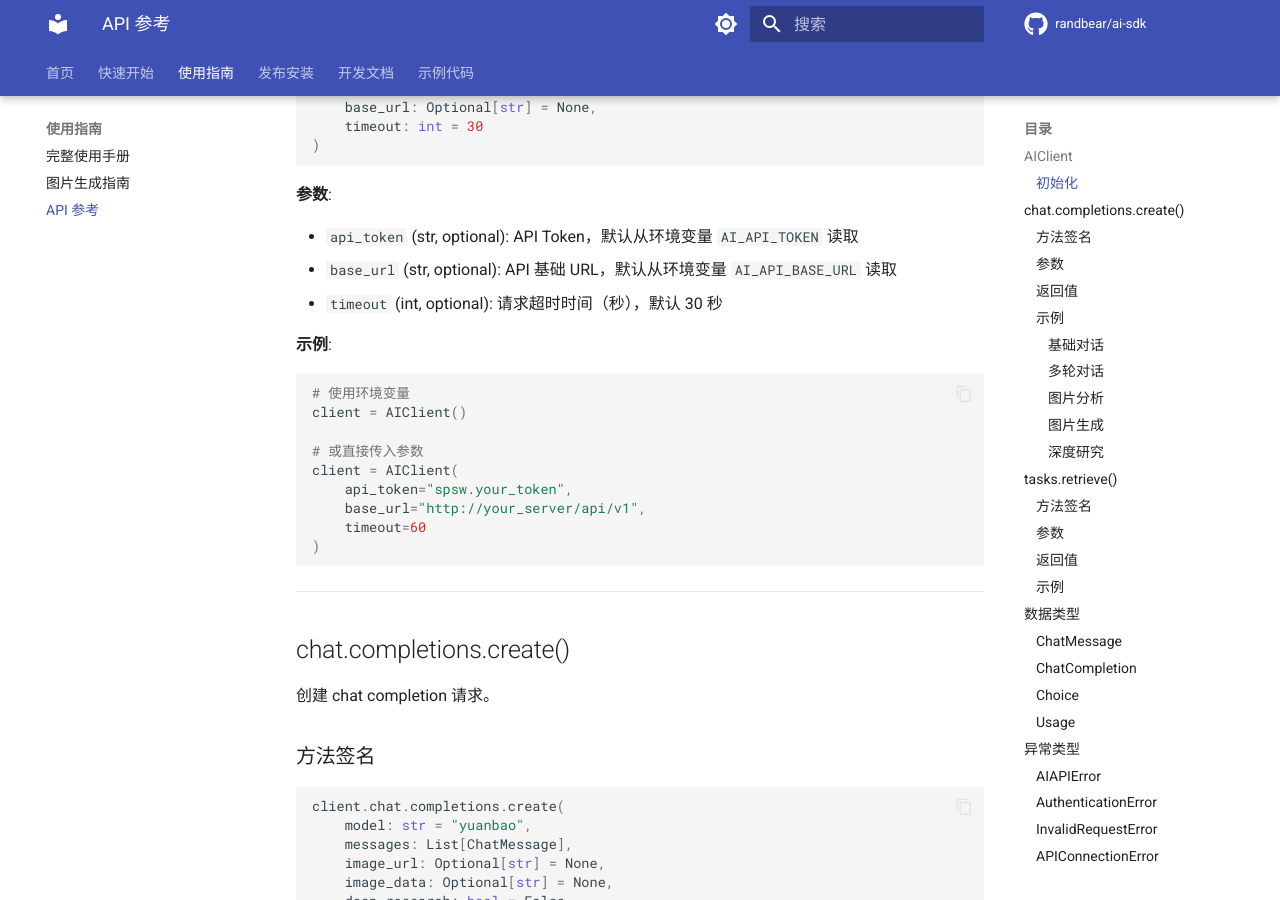
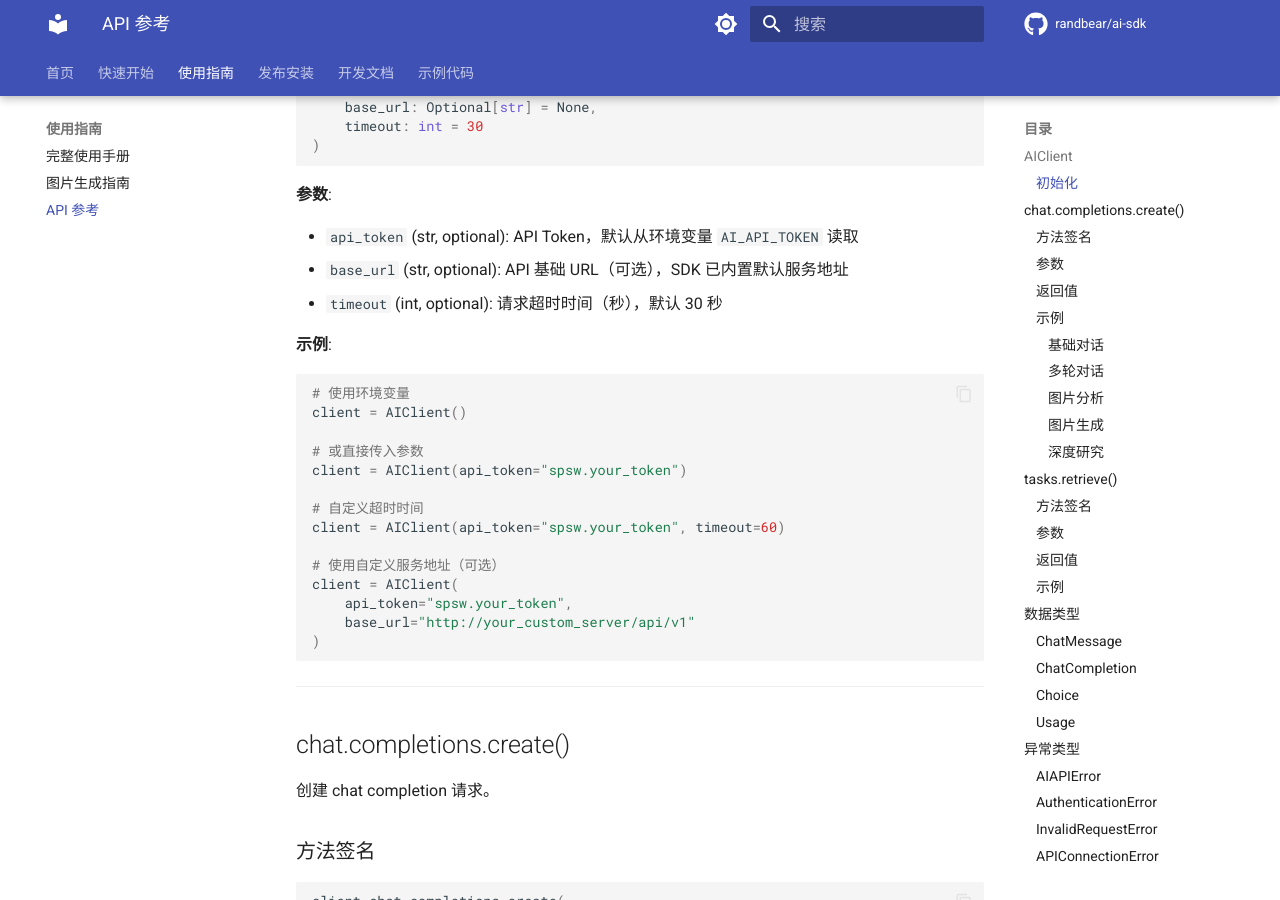
Before and after one commit to randbear/ai-sdk, an MkDocs documentation site: the page built from docs/api-reference.md, in a window 1280 px wide and 900 px high, scrolled down 398 px. Built offline with MkDocs 1.6.1 and Material for MkDocs 9.7.7, drawn with Linux system fonts in a browser that asks for light colours; comment, search, counter and statistics services are not loaded; the version menu is left out; some of the changed text lies outside the part shown.

Commit message:
feat: Hardcode default base_url in SDK for simpler configuration
BREAKING CHANGE: Users no longer need to configure AI_API_BASE_URL

Changes:
- Added default base_url (http://156.254.5.245:8089/api/v1) in AIClient
- Made AI_API_BASE_URL optional (fallback to default if not set)
- Updated all documentation to reflect simplified configuration
- Updated .env.example to show base_url as optional
- Updated verify_installation.py to only check for API token
- Updated all examples to remove base_url requirement

Benefits:
- Simpler onboarding - users only need to set API_TOKEN
- Better user experience with sensible defaults
- Still supports custom base_url for advanced users

🤖 Generated with [Claude Code](https://claude.com/claude-code)

Co-Authored-By: Claude <noreply@anthropic.com>

````diff
--- a/docs/api-reference.md
+++ b/docs/api-reference.md
@@ -19,7 +19,7 @@ AIClient(
 **参数**:
 
 - `api_token` (str, optional): API Token，默认从环境变量 `AI_API_TOKEN` 读取
-- `base_url` (str, optional): API 基础 URL，默认从环境变量 `AI_API_BASE_URL` 读取
+- `base_url` (str, optional): API 基础 URL（可选），SDK 已内置默认服务地址
 - `timeout` (int, optional): 请求超时时间（秒），默认 30 秒
 
 **示例**:
@@ -29,10 +29,15 @@ AIClient(
 client = AIClient()
 
 # 或直接传入参数
+client = AIClient(api_token="spsw.your_token")
+
+# 自定义超时时间
+client = AIClient(api_token="spsw.your_token", timeout=60)
+
+# 使用自定义服务地址（可选）
 client = AIClient(
     api_token="spsw.your_token",
-    base_url="http://your_server/api/v1",
-    timeout=60
+    base_url="http://your_custom_server/api/v1"
 )
 ```
 
@@ -354,23 +359,26 @@ except AIAPIError as e:
 
 ## 环境变量
 
-| 变量名 | 说明 | 示例 |
-|-------|------|------|
-| `AI_API_TOKEN` | API Token | `spsw.xxxxx` |
-| `AI_API_BASE_URL` | API 基础 URL | `http://server/api/v1` |
-| `AI_API_TIMEOUT` | 请求超时时间（秒） | `30` |
+| 变量名 | 说明 | 必需 | 示例 |
+|-------|------|------|------|
+| `AI_API_TOKEN` | API Token | 是 | `spsw.xxxxx` |
+| `AI_API_BASE_URL` | API 基础 URL | 否 | `http://server/api/v1` |
+| `AI_API_TIMEOUT` | 请求超时时间（秒） | 否 | `30` |
+
+> **提示**: SDK 已内置默认服务地址，`AI_API_BASE_URL` 为可选配置
 
 配置方式：
 
 ```bash
 # 方式 1: 环境变量
 export AI_API_TOKEN=spsw.your_token
-export AI_API_BASE_URL=http://your_server/api/v1
 
 # 方式 2: .env 文件
 # 创建 .env 文件并添加：
 AI_API_TOKEN=spsw.your_token
-AI_API_BASE_URL=http://your_server/api/v1
+
+# 可选：使用自定义服务地址
+# AI_API_BASE_URL=http://your_custom_server/api/v1
 ```
 
 ---
````
Also changed, not shown: QUICKSTART.md (+5 -5 lines), README.md (+15 -9 lines), USAGE.md (+9 -8 lines), docs/index.md (+2 -1 lines), verify_installation.py (+4 -4 lines), 4 other files.
